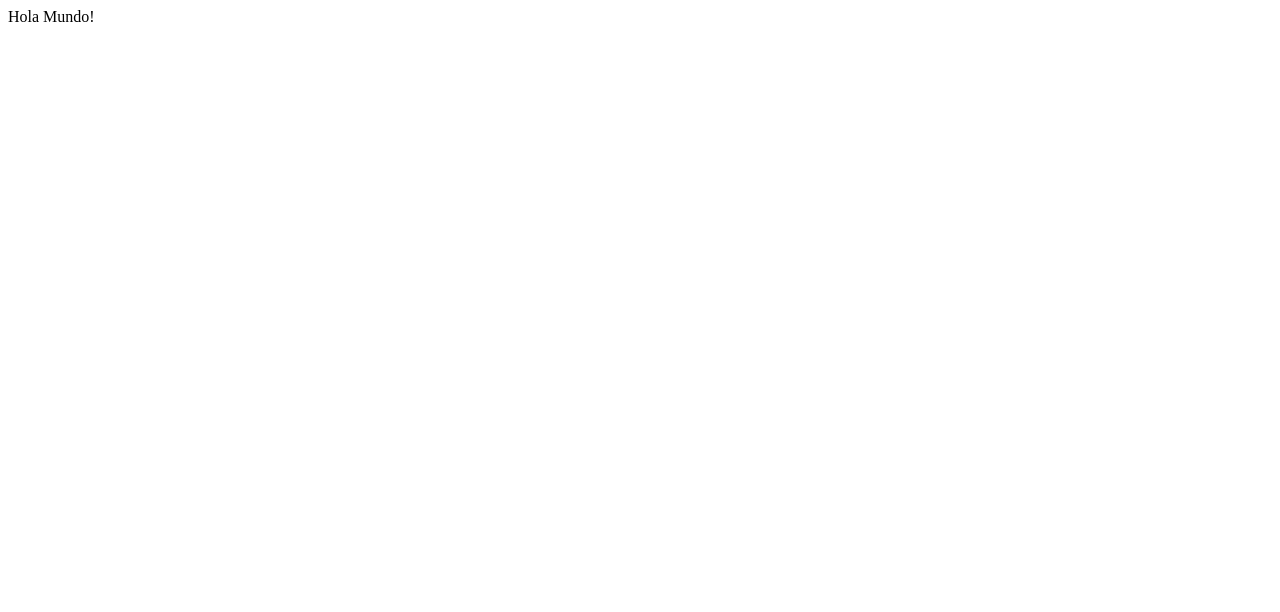
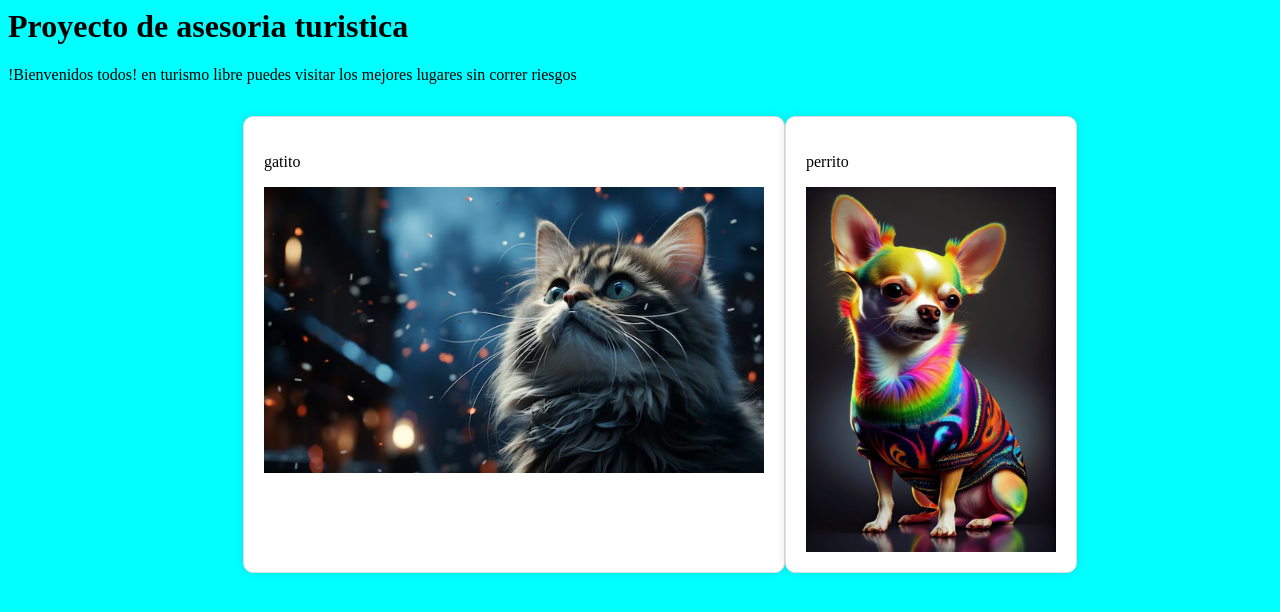
Before and after one commit to YuyoGarcia23/Pagina-web, a plain HTML site: page Index.html in a window 1280 px wide. Drawn offline with Linux system fonts and the light colour scheme; a web font is replaced by a local one.

Commit message:
nuevos cambios

```diff
--- a/Index.html
+++ b/Index.html
@@ -3,16 +3,31 @@
 <head>
 
 <title>Proyecto incial</title>
-
+<link rel="stylesheet" href="assets/accs/style.css">
+<link rel="preconnect" href="https://fonts.googleapis.com">
+<link rel="preconnect" href="https://fonts.gstatic.com" crossorigin>
+<link href="https://fonts.googleapis.com/css2?family=Jaro:opsz@6..72&display=swap" rel="stylesheet">
 
 </head>
 
 
 <body>
 
+<h1>Proyecto de asesoria turistica</h1>
+<p> !Bienvenidos todos! en turismo libre puedes visitar los mejores lugares sin correr riesgos</p>
+<div class="contenedorPrincipal">
+<ul id="mascotas">
+    <li class="imagenMascota">
+        <p>gatito</p>
+        <img src="assets/img/lindo-gatito-sentado-al-aire-libre-mirando-camara-rodeado-nieve-generada-inteligencia-artificial_188544-84910.avif" alt="gatito" width="500">
 
-<p> Hola Mundo!</p>
-
+    </li>
+    <li class="imagenMascota">
+        <p>perrito</p>
+        <img src="assets/img/prrito.jpg" alt="prrito" width="250">
+    </li>
+</ul>
+</div>
 
 </body>
 </html>
--- /dev/null
+++ b/assets/accs/style.css
@@ -0,0 +1,34 @@
+body {
+
+    background-color: aqua;
+
+}
+p   {
+
+
+    font-family: jaro;
+
+}
+
+#mascotas{
+    display:flex;
+
+}
+.contenedorPrincipal {
+display: flex;
+justify-content: center;
+
+}
+
+
+.imagenMascota{
+    background-color: #fff;
+    padding: 20px;
+    border: 1px solid #ddd;
+    border-radius: 10px;
+    box-shadow: 0 0 10px rgba(0, 0, 0, 0.1);
+
+}
+ul{
+ list-style: none;
+}
```
Also changed, not shown: assets/img/lindo-gatito-sentado-al-aire-libre-mirando-camara-rodeado-nieve-generada-inteligencia-artificial_188544-84910.avif (added), assets/img/prrito.jpg (added).
